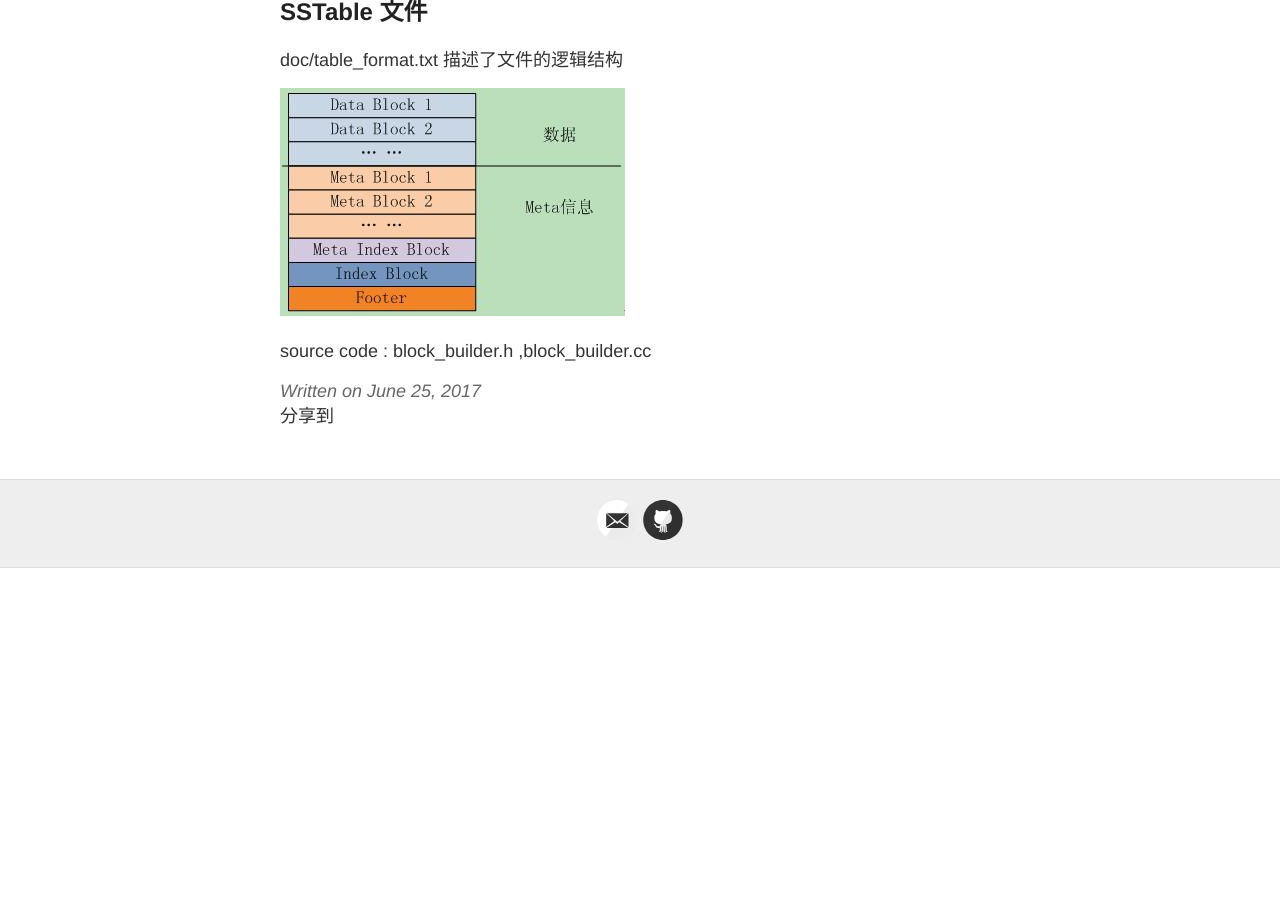
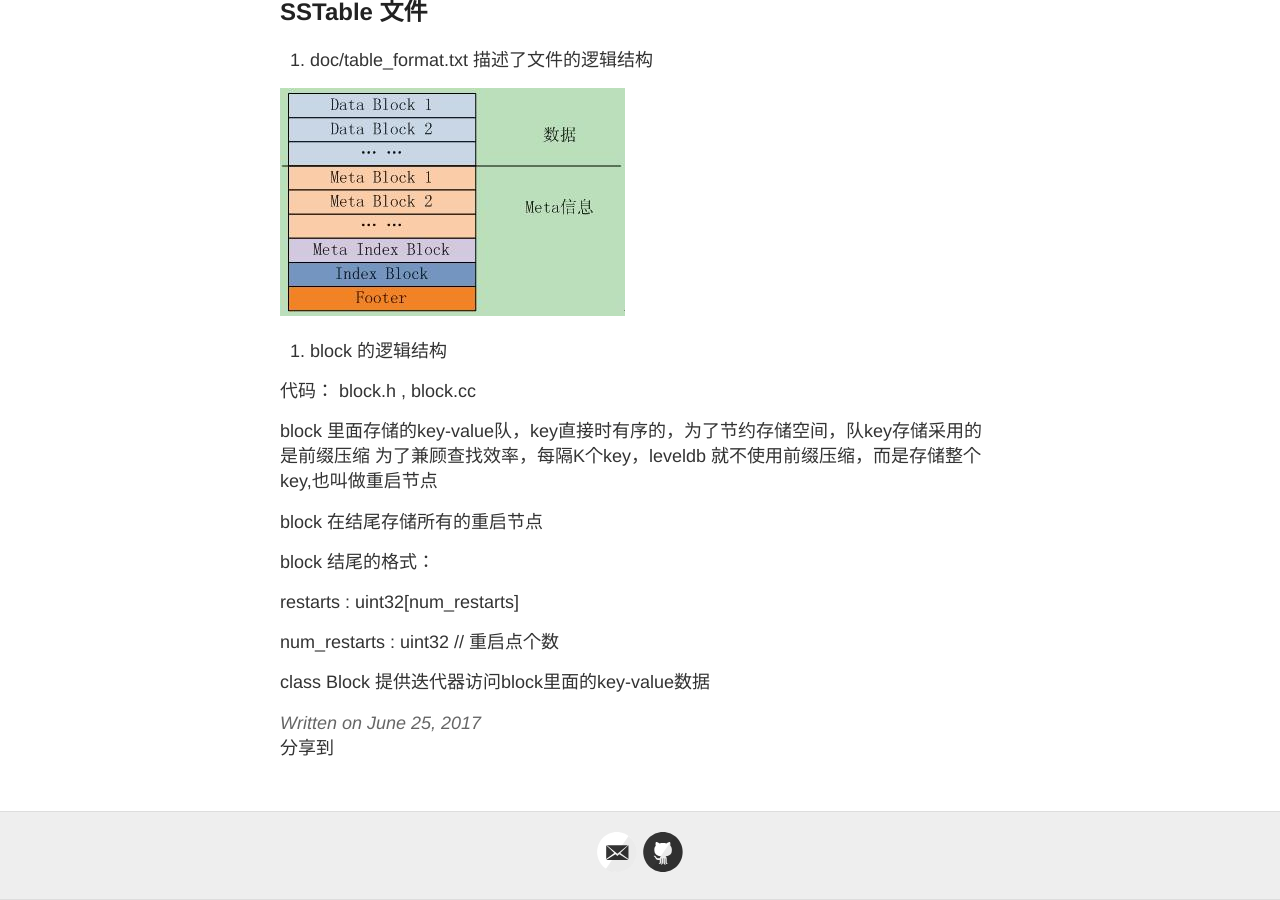
Before and after one commit to smallHW89/smallHW89.github.io, a Jekyll site: the page built from _posts/2017-06-25-leveldb.md, in a window 1280 px wide and 900 px high, scrolled down 1592 px. Built offline with Jekyll 4.4.1, drawn with Linux system fonts in a browser that asks for light colours; our own code applies the rules of GitHub Pages for plain Markdown files; comment, search, counter and statistics services are not loaded; before the commit the page ends 2160 px from its top, so only the background shows below that.

Commit message:
mod leveldb.md && up bitcoin

```diff
--- a/_posts/2017-06-25-leveldb.md
+++ b/_posts/2017-06-25-leveldb.md
@@ -58,9 +58,25 @@ multiple threads without external synchronization.
 
 
 ## SSTable 文件
-doc/table_format.txt 描述了文件的逻辑结构
+1. doc/table_format.txt 描述了文件的逻辑结构
 
 ![从网上借用的一张sstable-file的逻辑结构描述图](../images/leveldb_format.JPG)
 
 
-source code :   block_builder.h ,block_builder.cc
+2. block 的逻辑结构
+
+代码： block.h , block.cc
+
+block 里面存储的key-value队，key直接时有序的，为了节约存储空间，队key存储采用的是前缀压缩
+为了兼顾查找效率，每隔K个key，leveldb 就不使用前缀压缩，而是存储整个key,也叫做重启节点
+
+
+block 在结尾存储所有的重启节点
+
+block 结尾的格式：
+
+restarts : uint32[num_restarts]
+
+num_restarts : uint32 // 重启点个数
+
+class Block 提供迭代器访问block里面的key-value数据
```
Also changed, not shown: _posts/2017-07-23-bit_coin.md (added, +14 -0 lines).
